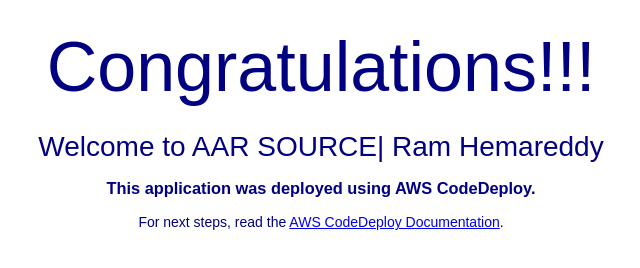
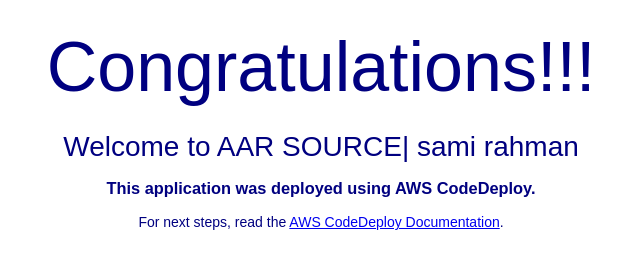
Before and after one commit to samTheHacke/aws-drinage-pipe-line, a plain HTML site: page index.html in a window 1280 px wide. Shown: the part 220-488 px from the top of the page, without its empty margins (319-959 px from the left). Drawn offline with Linux system fonts and the light colour scheme.

Commit message:
Update index.html

```diff
--- a/index.html
+++ b/index.html
@@ -28,7 +28,7 @@
   <div align="center">
     <img src="https://s3.ap-south-1.amazonaws.com/www.basava.com/aar_logo_final.png" style="max-width: 20%;">
     <h1>Congratulations!!! </h1>
-      <h2>Welcome to AAR SOURCE| Ram Hemareddy</h2>
+      <h2>Welcome to AAR SOURCE| sami rahman </h2>
     <h3>This application was deployed using AWS CodeDeploy.</h3>
     <p>For next steps, read the <a href="http://aws.amazon.com/documentation/codedeploy">AWS CodeDeploy Documentation</a>.</p>
   </div>
```
